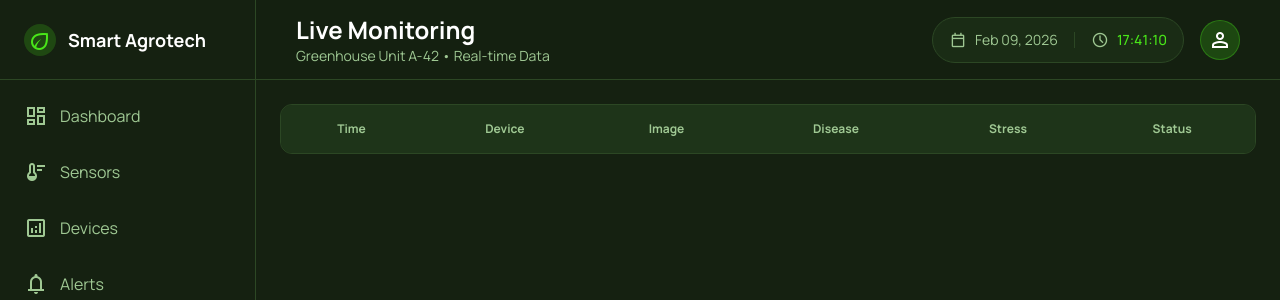
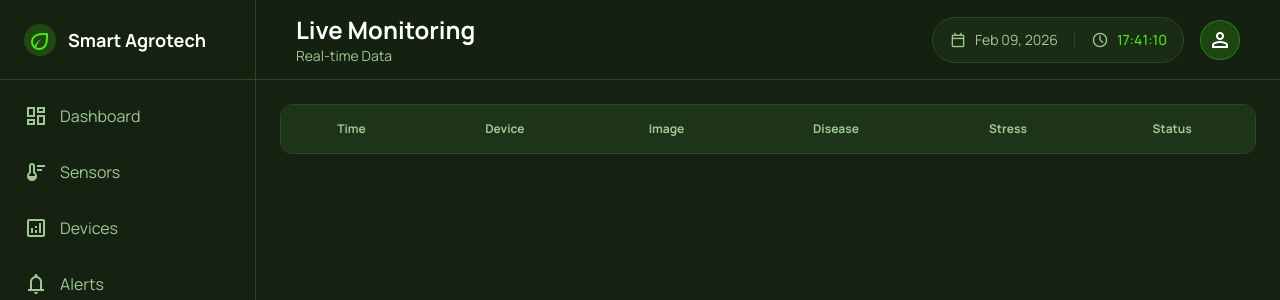
Before and after one commit to Sainath8910/iot-django-backend, a Django app: template sensors/templates/alerts.html in a window 1280 px wide. Shown: the top 300 px of the page. Run offline with Django 3.2, Linux system fonts and the light colour scheme; the template is opened without the code that fills it, so the values that code supplies are empty; some libraries are stand-ins or nearby versions.

Commit message:
recomendation update

```diff
--- a/sensors/models.py
+++ b/sensors/models.py
@@ -62,4 +62,4 @@ class CropRecommendation(models.Model):
     severity = models.CharField(max_length=20)
 
     def __str__(self):
-        return f"{self.crop} | {self.disease} | {self.stress_level} | {self.severity} | {self.condition} | {self.reason} | {self.treatment} | {self.fertilizer} | {self.spray} | {self.severity}"
+        return f"{self.crop} | {self.disease} | {self.stress_level}"
--- a/sensors/templates/base.html
+++ b/sensors/templates/base.html
@@ -161,7 +161,7 @@
           {% block page_title %}Live Monitoring{% endblock %}
         </h1>
         <p class="hidden sm:block text-sm text-text-secondary">
-          {% block page_subtitle %}Greenhouse Unit A-42 • Real-time Data{% endblock %}
+          {% block page_subtitle %}Real-time Data{% endblock %}
         </p>
       </div>
 
```
Also changed, not shown: db.sqlite3, 2 other files.
